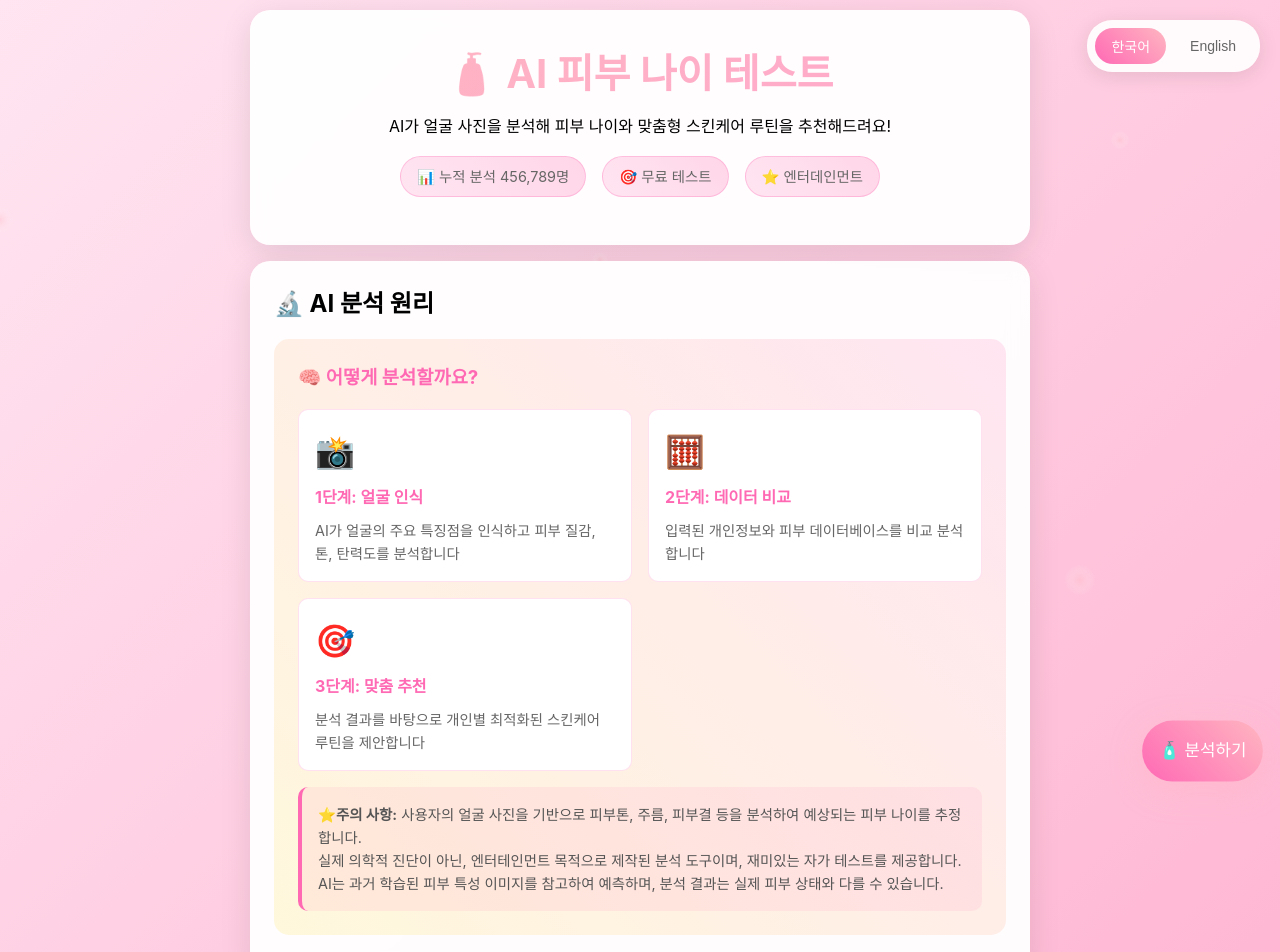
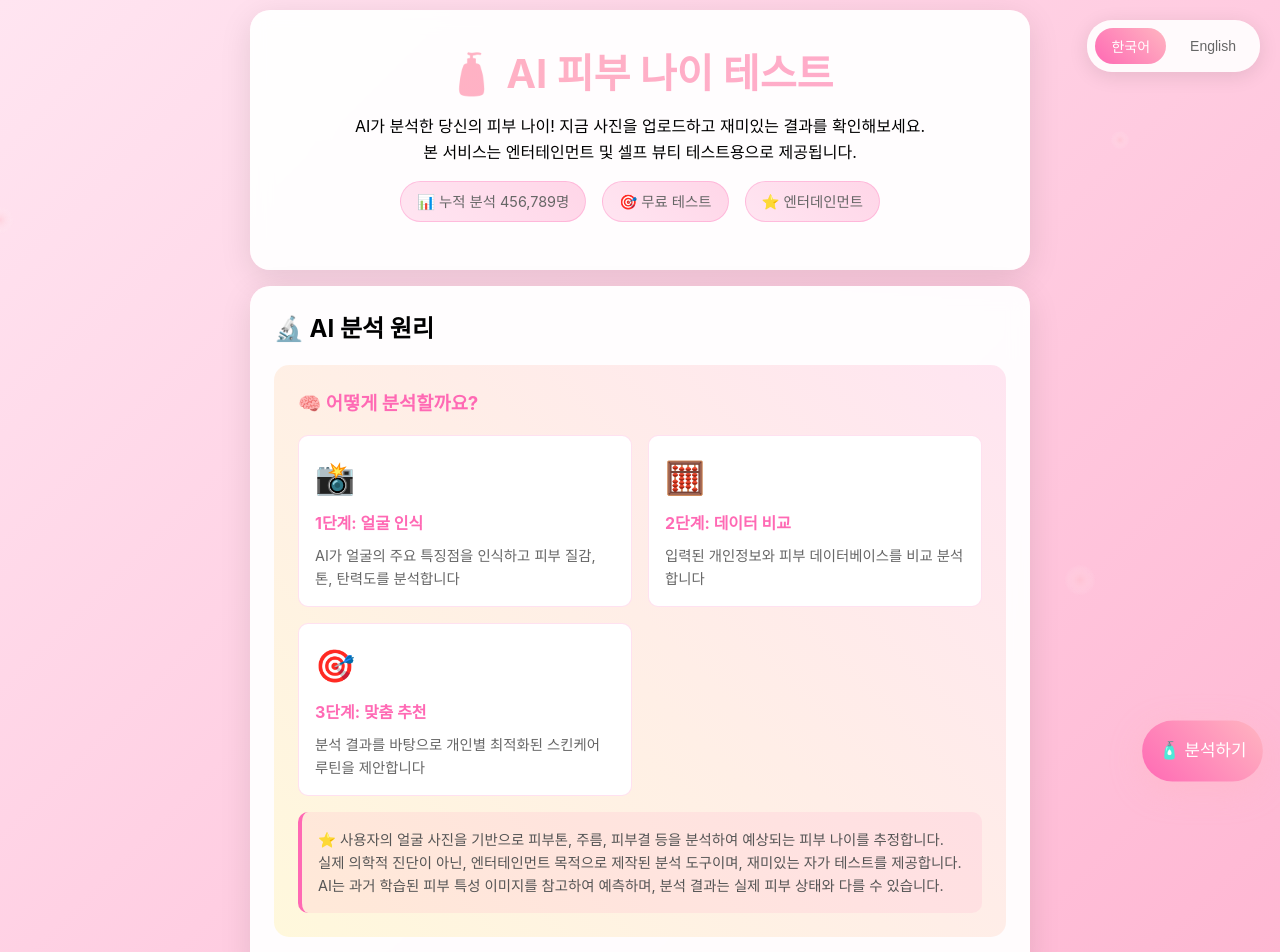
Before and after one commit to BYEONGJUJO/skin-age-test, a website: page index.html in a window 1280 px wide. Shown: the top 952 px of the page. Drawn offline with Linux system fonts and the light colour scheme; a script that the page names is missing.

Commit message:
Update index.html

```diff
--- a/index.html
+++ b/index.html
@@ -824,7 +824,8 @@
         <!-- 헤더 -->
         <div class="header">
             <h1 id="mainTitle">🧴 AI 피부 나이 테스트</h1>
-            <p id="mainSubtitle">AI가 얼굴 사진을 분석해 피부 나이와 맞춤형 스킨케어 루틴을 추천해드려요!</p>
+            <p id="mainSubtitle">AI가 분석한 당신의 피부 나이! 지금 사진을 업로드하고 재미있는 결과를 확인해보세요.<br>
+본 서비스는 엔터테인먼트 및 셀프 뷰티 테스트용으로 제공됩니다.</p>
             <div class="stats">
                 <span class="stat-item" id="stat1">📊 누적 분석 456,789명</span>
                 <span class="stat-item" id="stat2">🎯 무료 테스트</span>
@@ -869,9 +870,9 @@
                 </div>
                 <div style="margin-top: 1rem; padding: 1rem; background: rgba(255, 105, 180, 0.1); border-radius: 10px; border-left: 4px solid #FF69B4;">
                     <p style="font-size: 0.9rem; color: #555; margin: 0;" id="accuracyNote">
-                        <strong id="accuracyTitle">⭐주의 사항:</strong> <span id="accuracyDesc">사용자의 얼굴 사진을 기반으로 피부톤, 주름, 피부결 등을 분석하여 예상되는 피부 나이를 추정합니다.<br>
-                                                                                                    실제 의학적 진단이 아닌, 엔터테인먼트 목적으로 제작된 분석 도구이며, 재미있는 자가 테스트를 제공합니다.<br>
-                                                                                                    AI는 과거 학습된 피부 특성 이미지를 참고하여 예측하며, 분석 결과는 실제 피부 상태와 다를 수 있습니다. </span>
+                        <strong id="accuracyTitle">⭐</strong> <span id="accuracyDesc">사용자의 얼굴 사진을 기반으로 피부톤, 주름, 피부결 등을 분석하여 예상되는 피부 나이를 추정합니다.<br>
+                                                                                    실제 의학적 진단이 아닌, 엔터테인먼트 목적으로 제작된 분석 도구이며, 재미있는 자가 테스트를 제공합니다.<br>
+                                                                                 AI는 과거 학습된 피부 특성 이미지를 참고하여 예측하며, 분석 결과는 실제 피부 상태와 다를 수 있습니다. </span>
                     </p>
                 </div>
             </div>
```
